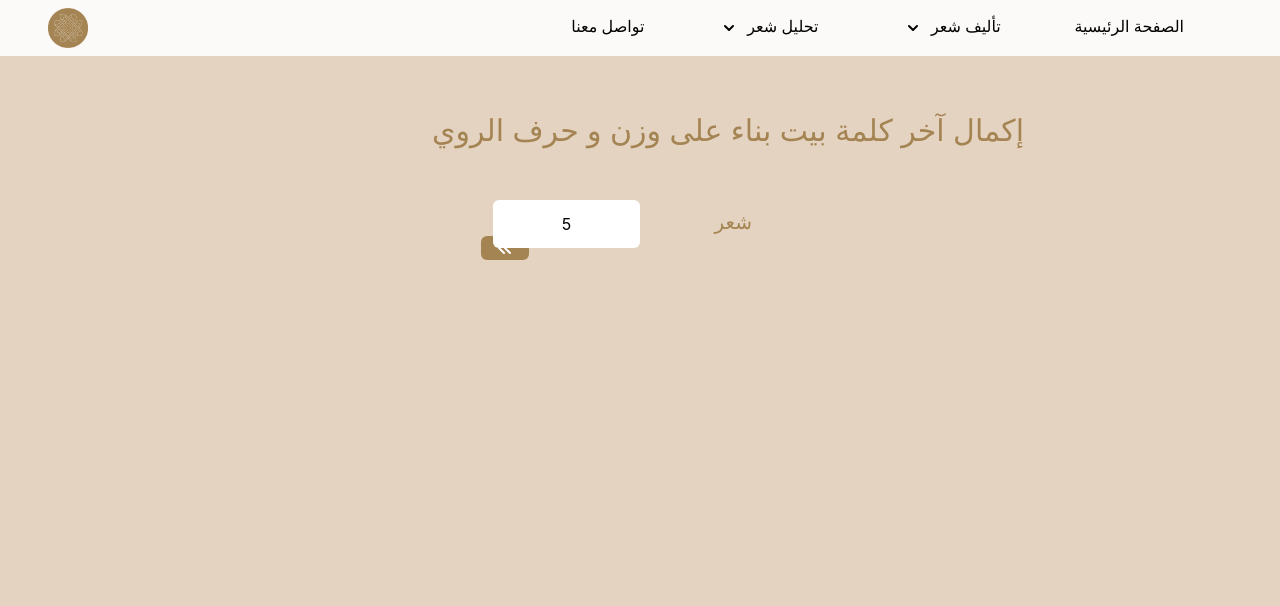
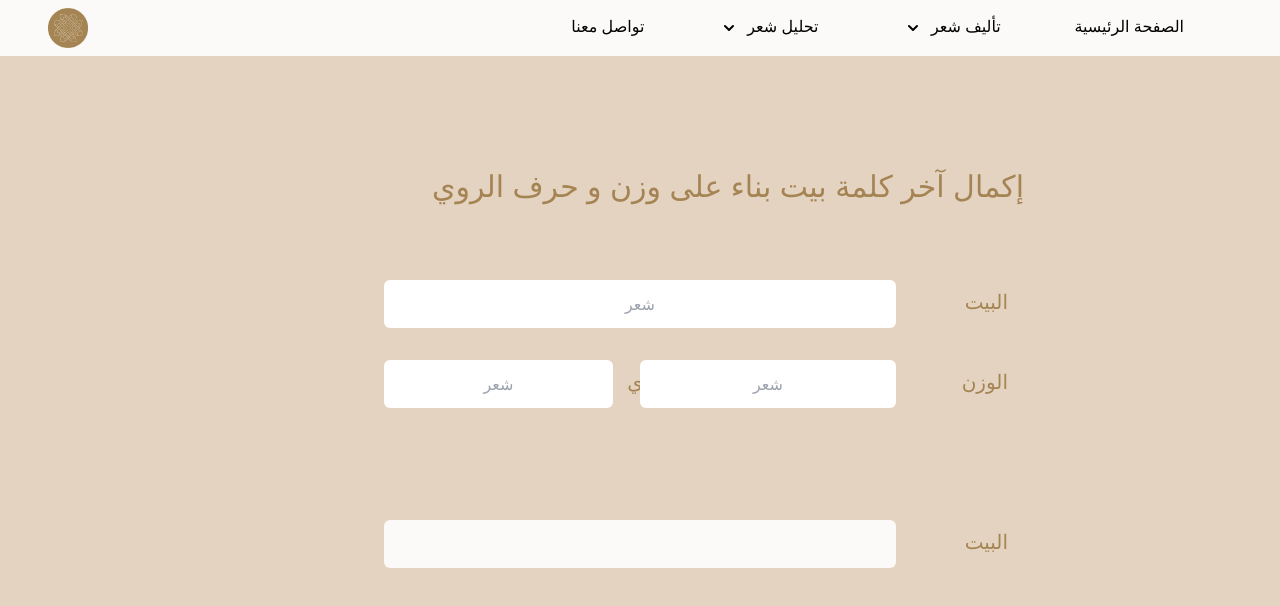
Before and after one commit to wadjih-bencheikh18/arabicthon-front, a React (Create React App) app: page /create/ikmalKalima in a window 1280 px wide. Shown: the top 606 px of the page. Built offline with nearby package versions, Linux system fonts and the light colour scheme.

Commit message:
ikmal akhir kalima done

```diff
--- a/src/components/Functional/GenImage.jsx
+++ b/src/components/Functional/GenImage.jsx
@@ -45,7 +45,7 @@ export default function GenImage() {
                       src={image}
                     />
                   ) : (
-                    <div className="p-10 h-64 w-72 text-[#A58453] rounded-3xl bg-[#FBFAF8] flex flex-col justify-center">
+                    <div className="p-10 h-64 w-72 text-[#A58453] font-light rounded-3xl border-2 border-[#A58453] flex flex-col justify-center">
                       {!isDragActive && (
                         <p>
                           Drag and drop the files here <br />
@@ -55,7 +55,7 @@ export default function GenImage() {
                     </div>
                   )}
                   {isDragActive && (
-                    <div className="absolute top-0 bottom-0 left-0 right-0 p-10 text-white rounded-3xl bg-[rgba(165,132,83,0.5)] flex flex-col justify-center">
+                    <div className="absolute top-0 bottom-0 left-0 right-0 p-10 text-white rounded-3xl font-light bg-[rgba(165,132,83,0.5)] flex flex-col justify-center">
                       <CloudUploadIcon className="w-20 m-auto" />
                       <p>Drop the files here</p>
                     </div>
--- a/src/components/Functional/LastWord.jsx
+++ b/src/components/Functional/LastWord.jsx
@@ -3,12 +3,23 @@ import InputResult from "./InputResult";
 
 export default function LastWord() {
   return (
-    <div className="w-screen pt-28">
-      <div className="text-right mb-8 mr-64 text-3xl text-[#A58453]">
+    <div className="h-screen flex flex-col justify-center pb-16">
+      <div className="text-right mb-14 mr-64 text-3xl text-[#A58453]">
         إكمال آخر كلمة بيت بناء على وزن و حرف الروي
       </div>
-      <div className="grid w-screen grid-cols-2 grid-rows-1 items-center mx-auto">
-        <InputResult cols={12} rows={1} init="5" button />
+      <div className="mx-96 grid grid-cols-4 grid-rows-4 gap-y-3">
+        <div className="col-span-4">
+          <InputResult cols={100} rows={1} title="البيت" />
+        </div>
+        <div className="justify-self-start">
+          <InputResult cols={20} rows={1} title="حرف الروي" />
+        </div>
+        <div className="col-span-2 col-start-3">
+          <InputResult cols={50} rows={1} title="الوزن" />
+        </div>
+        <div className="col-span-4 row-start-4">
+          <OutputResult cols={100} rows={1} title="البيت" />
+        </div>
       </div>
     </div>
   );
--- a/src/components/Functional/OutputResult.jsx
+++ b/src/components/Functional/OutputResult.jsx
@@ -19,7 +19,7 @@ export default function OutputResult({
       >
         {value}
       </textarea>
-      <h3 className="absolute text-xl -right-20 pt-2 text-[#A58453]">
+      <h3 className="absolute text-xl -right-28 pt-2 text-[#A58453]">
         {title}
       </h3>
     </div>
```
